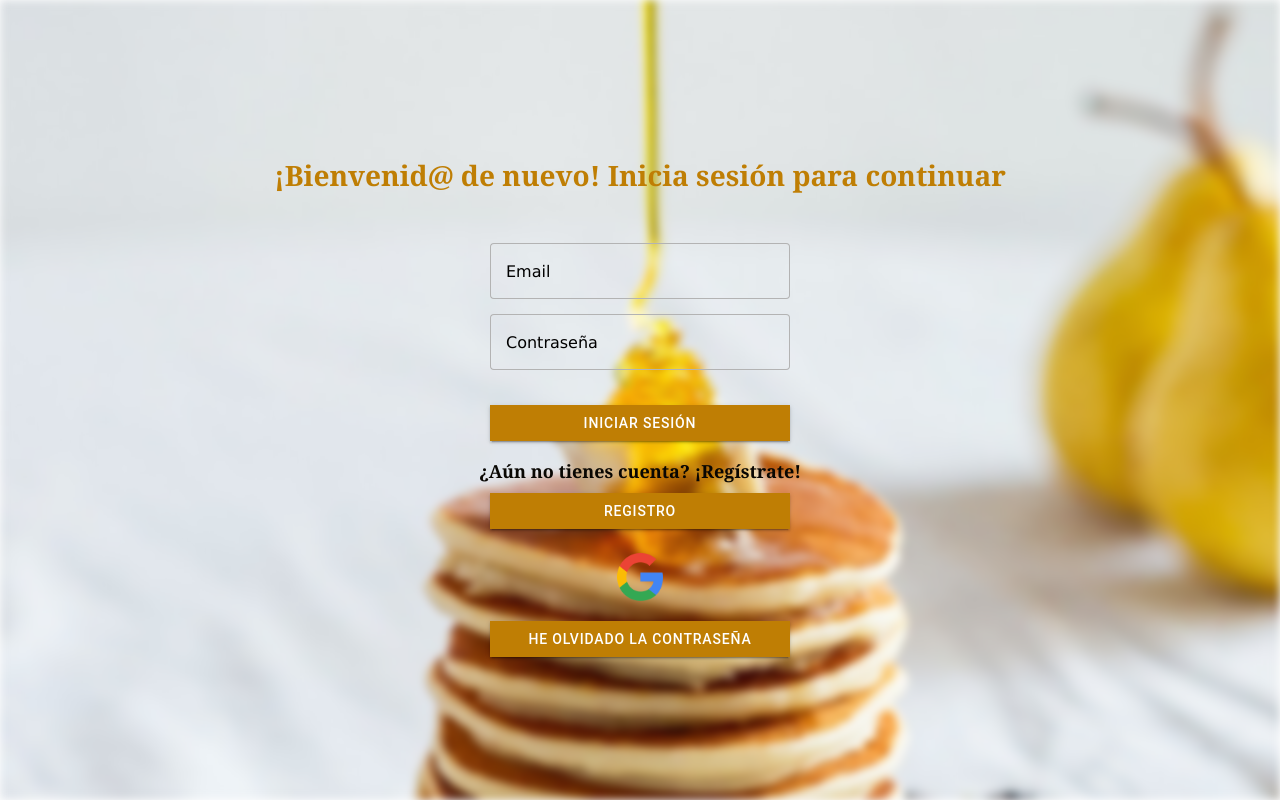
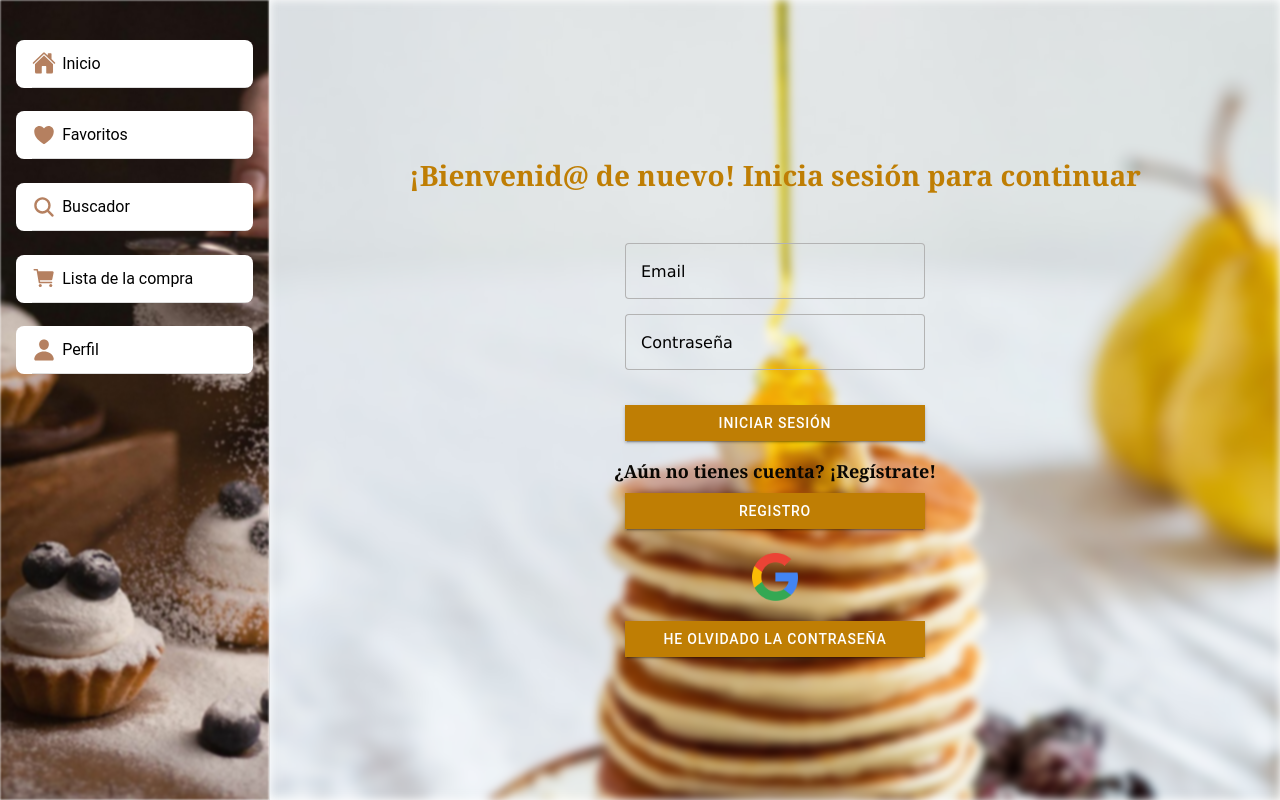
Before and after one commit to IsaRGavilan/LaCocinaDeCarmen, a React (Vite) app: page / in a window 1280 px wide. Before the commit this address led to /inicioSesion. Built offline with nearby package versions, Linux system fonts and the light colour scheme.

Commit message:
Menú terminado y con CSS

```diff
--- a/package.json
+++ b/package.json
@@ -18,7 +18,7 @@
     "@capacitor/keyboard": "5.0.2",
     "@capacitor/status-bar": "5.0.2",
     "@ionic/core": "^7.0.6",
-    "@ionic/react": "^7.0.6",
+    "@ionic/react": "^7.0.7",
     "@ionic/react-router": "^7.0.6",
     "@types/react-router": "^5.1.20",
     "@types/react-router-dom": "^5.3.3",
--- a/src/components/Menu/SideMenu.css
+++ b/src/App.css
@@ -1,8 +1,8 @@
 ion-menu{
-  width: auto;
-}
+    width: auto;
+  }
 
-  .menu-list {
+.menu-list {
     position: relative;
     height: 100%;
     width: 100%;
@@ -19,7 +19,7 @@ ion-menu{
     left: 0;
     right: 0;
     bottom: 0;
-    background-image: url("../../assets/menu.jpg");
+    background-image: url("./assets/menu.jpg");
     background-size: cover;
     background-position: center;
     filter: blur(1px);
@@ -27,13 +27,19 @@ ion-menu{
   }
 
   .menu-item {
+    margin-top: 10%;
     padding: 0;
     margin-bottom: 8px;
     border-radius: 8px;
   }
 
+  .menu-item:hover {
+    background-color: #eee;
+  }
+
   .menu-icon {
     color: #B58060;
+    margin-right: 3%;
   }
 
   .menu-label {
--- a/src/App.tsx
+++ b/src/App.tsx
@@ -1,8 +1,16 @@
-import { BrowserRouter, Redirect, Route } from 'react-router-dom';
-import { IonApp, IonContent, IonHeader, IonIcon, IonItem, IonLabel, IonList, IonMenu, IonRouterOutlet, IonSplitPane, IonTitle, IonToolbar, setupIonicReact } from '@ionic/react';
+import { Route } from 'react-router-dom';
+import { IonApp, IonContent, IonHeader, IonIcon, IonItem, IonLabel, IonList, IonMenu, IonMenuToggle, IonRouterOutlet, IonSplitPane, IonTitle, IonToolbar, setupIonicReact } from '@ionic/react';
 import { IonReactRouter } from '@ionic/react-router';
+import Registro from './pages/Registro';
+import InicioSesion from './pages/InicioSesion';
+import Favoritos from './pages/Favoritos';
+import Perfil from './pages/Perfil';
+import Buscador from './pages/Buscador';
+import Lista from './pages/Lista';
+import Inicio from './pages/Inicio';
+import ProtectedRoute from './components/ProtectedRoute/ProtectedRoute';
 import { useState } from 'react';
-import { personCircle } from 'ionicons/icons';
+import { home, heart, search, cart, person } from 'ionicons/icons';
 
 /* Core CSS required for Ionic components to work properly */
 import '@ionic/react/css/core.css';
@@ -22,15 +30,7 @@ import '@ionic/react/css/display.css';
 
 /* Theme variables */
 import './theme/variables.css';
-import Registro from './pages/Registro';
-import InicioSesion from './pages/InicioSesion';
-import Favoritos from './pages/Favoritos';
-import Perfil from './pages/Perfil';
-import Buscador from './pages/Buscador';
-import Lista from './pages/Lista';
-import Inicio from './pages/Inicio';
-import ProtectedRoute from './components/ProtectedRoute/ProtectedRoute';
-import SideMenu from './components/Menu/SideMenu';
+import './App.css';
 
 setupIonicReact();
 
@@ -40,6 +40,33 @@ const App: React.FC = () => {
   return (
     <IonApp>
       <IonReactRouter>
+        <IonSplitPane contentId="main">
+          <IonMenu contentId="main">
+            <IonContent>
+              <IonList className='menu-list'>
+                  <IonItem className='menu-item' routerLink="/inicio" routerDirection="none">
+                    <IonIcon icon={home} className='menu-icon'/>
+                    <IonLabel className='menu-label'>Inicio</IonLabel>
+                  </IonItem>
+                  <IonItem className='menu-item' routerLink="/favoritos" routerDirection="none">
+                    <IonIcon icon={heart} className='menu-icon'/>
+                    <IonLabel className='menu-label'>Favoritos</IonLabel>
+                  </IonItem>
+                  <IonItem className='menu-item' routerLink="/buscador" routerDirection="none">
+                    <IonIcon icon={search} className='menu-icon'/>
+                    <IonLabel className='menu-label'>Buscador</IonLabel>
+                  </IonItem>
+                  <IonItem className='menu-item' routerLink="/lista" routerDirection="none">
+                    <IonIcon icon={cart} className='menu-icon'/>
+                    <IonLabel className='menu-label'>Lista de la compra</IonLabel>
+                  </IonItem>
+                  <IonItem className='menu-item' routerLink="/perfil" routerDirection="none">
+                    <IonIcon icon={person} className='menu-icon'/>
+                    <IonLabel className='menu-label'>Perfil</IonLabel>
+                  </IonItem>
+              </IonList>
+            </IonContent>
+          </IonMenu>
           <IonRouterOutlet id="main">
             <Route path="/inicioSesion">
               <InicioSesion setIsAuthenticated={setIsAuthenticated} />
@@ -47,13 +74,16 @@ const App: React.FC = () => {
             <Route path="/registro">
               <Registro setIsAuthenticated={setIsAuthenticated} />
             </Route>
-            <ProtectedRoute exact path="/" component={Inicio} isAuthenticated={isAuthenticated}/>
+            <Route exact path="/">
+              {isAuthenticated ? <Inicio /> : <InicioSesion setIsAuthenticated={setIsAuthenticated} />}
+            </Route>
             <ProtectedRoute exact path="/inicio" component={Inicio} isAuthenticated={isAuthenticated} />
             <ProtectedRoute exact path="/favoritos" component={Favoritos} isAuthenticated={isAuthenticated} />
             <ProtectedRoute exact path="/buscador" component={Buscador} isAuthenticated={isAuthenticated} />
             <ProtectedRoute exact path="/lista" component={Lista} isAuthenticated={isAuthenticated} />
             <ProtectedRoute exact path="/perfil" component={Perfil} isAuthenticated={isAuthenticated} />
           </IonRouterOutlet>
+        </IonSplitPane>
       </IonReactRouter>
     </IonApp>
   );
--- a/src/components/Menu/SideMenu.tsx
+++ /dev/null
@@ -1,38 +0,0 @@
-import React from 'react';
-import { IonMenu, IonContent, IonList, IonItem, IonIcon, IonLabel } from '@ionic/react';
-import { home, heart, search, cart, person } from 'ionicons/icons';
-import './SideMenu.css';
-
-const SideMenu = () => {
-
-  return (
-    <IonMenu side="start" contentId="main-content">
-      <IonContent>
-        <IonList className="menu-list">
-          <IonItem routerLink="/inicio" routerDirection="forward" className="menu-item">
-            <IonIcon slot="start" icon={home} className="menu-icon" />
-            <IonLabel className="menu-label">Página principal</IonLabel>
-          </IonItem>
-          <IonItem routerLink="/favoritos" routerDirection="forward" className="menu-item">
-            <IonIcon slot="start" icon={heart} className="menu-icon" />
-            <IonLabel className="menu-label">Favoritos</IonLabel>
-          </IonItem>
-          <IonItem routerLink="/buscador" routerDirection="forward" className="menu-item">
-            <IonIcon slot="start" icon={search} className="menu-icon" />
-            <IonLabel className="menu-label">Buscador</IonLabel>
-          </IonItem>
-          <IonItem routerLink="/lista" routerDirection="forward" className="menu-item">
-            <IonIcon slot="start" icon={cart} className="menu-icon" />
-            <IonLabel className="menu-label">Lista de la compra</IonLabel>
-          </IonItem>
-          <IonItem routerLink="/perfil" routerDirection="forward" className="menu-item">
-            <IonIcon slot="start" icon={person} className="menu-icon" />
-            <IonLabel className="menu-label">Perfil</IonLabel>
-          </IonItem>
-        </IonList>
-      </IonContent>
-    </IonMenu>
-  );
-};
-
-export default SideMenu;
--- a/src/pages/Buscador.tsx
+++ b/src/pages/Buscador.tsx
@@ -1,12 +1,9 @@
 import { IonPage, IonHeader, IonToolbar, IonTitle, IonContent, IonMenuButton, IonSplitPane } from '@ionic/react';
 import React from 'react';
-import SideMenu from '../../src/components/Menu/SideMenu';
 import '../../src/css/Buscador.css';
 
 const Buscador = () => {
   return (
-      <IonSplitPane contentId="main-content">
-        <SideMenu />
         <IonPage id="main-content">
           <IonHeader>
             <IonToolbar>
@@ -18,7 +15,6 @@ const Buscador = () => {
             <h1>Estás en el buscador</h1>
           </IonContent>
         </IonPage>
-      </IonSplitPane>
   );
 };
 
--- a/src/pages/Favoritos.tsx
+++ b/src/pages/Favoritos.tsx
@@ -1,12 +1,9 @@
 import { IonPage, IonHeader, IonToolbar, IonTitle, IonContent, IonMenuButton, IonSplitPane } from '@ionic/react';
-import React from 'react'
+import React from 'react';
 import '../../src/css/Favoritos.css';
-import SideMenu from '../components/Menu/SideMenu';
 
 const Favoritos = () => {
   return (
-      <IonSplitPane contentId="main-content">
-        <SideMenu />
         <IonPage id="main-content">
           <IonHeader>
             <IonToolbar>
@@ -18,7 +15,6 @@ const Favoritos = () => {
             <h1>Estás en favoritos</h1>
           </IonContent>
         </IonPage>
-      </IonSplitPane>
   );
 };
 
--- a/src/pages/Inicio.tsx
+++ b/src/pages/Inicio.tsx
@@ -1,12 +1,9 @@
 import { IonPage, IonHeader, IonToolbar, IonTitle, IonContent, IonMenuButton, IonSplitPane } from '@ionic/react';
 import React from 'react';
-import SideMenu from '../../src/components/Menu/SideMenu';
 import '../../src/css/Inicio.css';
 
 const Inicio = () => {
   return (
-      <IonSplitPane contentId="main-content">
-        <SideMenu />
         <IonPage id="main-content">
           <IonHeader>
             <IonToolbar>
@@ -18,7 +15,6 @@ const Inicio = () => {
             <h1>Estás en el inicio</h1>
           </IonContent>
         </IonPage>
-      </IonSplitPane>
   );
 };
 
--- a/src/pages/InicioSesion.tsx
+++ b/src/pages/InicioSesion.tsx
@@ -26,13 +26,11 @@ const InicioSesion: React.FC<InicioSesionProps> = ({ setIsAuthenticated }) => {
     setIsLoading(true); // Habilitar el estado de carga
     try {
       const auth = getAuth(app);
-      console.log('Before signInWithEmailAndPassword');
       const userCredential = await signInWithEmailAndPassword(auth, email, password);
-      console.log('After signInWithEmailAndPassword');
       const userId = userCredential.user.uid;
       setIsAuthenticated(true); // Actualizar el estado de autenticación
       setToastMessage('Inicio de sesión correcto');
-      history.push("/inicio");
+      history.push("/");
     } catch (error) {
       setToastMessage('Credenciales incorrectas');
     } finally {
@@ -63,7 +61,7 @@ const InicioSesion: React.FC<InicioSesionProps> = ({ setIsAuthenticated }) => {
       await signInWithPopup(auth, provider);
       setIsAuthenticated(true);
       setToastMessage('Inicio de sesión con Google exitoso');
-      history.push("/inicio");
+      history.push("/");
     } catch (error) {
       setToastMessage('Error al iniciar sesión con Google');
     } finally {
--- a/src/pages/Lista.tsx
+++ b/src/pages/Lista.tsx
@@ -1,24 +1,20 @@
 import { IonPage, IonHeader, IonToolbar, IonTitle, IonContent, IonMenuButton, IonSplitPane } from '@ionic/react';
-import React from 'react'
+import React from 'react';
 import '../../src/css/Lista.css';
-import SideMenu from '../components/Menu/SideMenu';
 
 const Lista = () => {
   return (
-      <IonSplitPane contentId="main-content">
-        <SideMenu />
         <IonPage id="main-content">
           <IonHeader>
             <IonToolbar>
-              <IonTitle>Lista de la compra</IonTitle>
+              <IonTitle>Lista</IonTitle>
               <IonMenuButton slot="start" />
             </IonToolbar>
           </IonHeader>
           <IonContent>
-            <h1>Estás en ls lista de la compra</h1>
+            <h1>Estás en la lista</h1>
           </IonContent>
         </IonPage>
-      </IonSplitPane>
   );
 };
 
--- a/src/pages/Perfil.tsx
+++ b/src/pages/Perfil.tsx
@@ -1,13 +1,9 @@
 import { IonPage, IonHeader, IonToolbar, IonTitle, IonContent, IonMenuButton, IonSplitPane } from '@ionic/react';
-import React from 'react'
+import React from 'react';
 import '../../src/css/Perfil.css';
-import SideMenu from '../components/Menu/SideMenu';
 
 const Perfil = () => {
   return (
-    <IonPage>
-      <IonSplitPane contentId="main-content">
-        <SideMenu />
         <IonPage id="main-content">
           <IonHeader>
             <IonToolbar>
@@ -16,11 +12,9 @@ const Perfil = () => {
             </IonToolbar>
           </IonHeader>
           <IonContent>
-            <h1>Estás en perfil</h1>
+            <h1>Estás en el perfil</h1>
           </IonContent>
         </IonPage>
-      </IonSplitPane>
-      </IonPage>
   );
 };
 
--- a/src/pages/Registro.tsx
+++ b/src/pages/Registro.tsx
@@ -63,7 +63,7 @@ const Registro: React.FC<RegistroProps> = ({ setIsAuthenticated }) => {
       await createUserWithEmailAndPassword(auth, email, password);
       setIsAuthenticated(true);
       setToastMessage('Registro correcto');
-      history.push('/inicio'); // Redirige al componente Inicio después de iniciar sesión correctamente
+      history.push("/");
     } catch (error) {
       setToastMessage('El correo electrónico ya está registrado.');
     }finally{
@@ -80,7 +80,7 @@ const Registro: React.FC<RegistroProps> = ({ setIsAuthenticated }) => {
       await signInWithPopup(auth, provider);
       setIsAuthenticated(true);
       setToastMessage('Registro con Google exitoso.');
-      history.push('/inicio');
+      history.push("/");
     } catch (error) {
       setToastMessage('Error al registrar con Google.');
     } finally {
```
Also changed, not shown: 1 other file (tests, documents, lock files or other folders).
